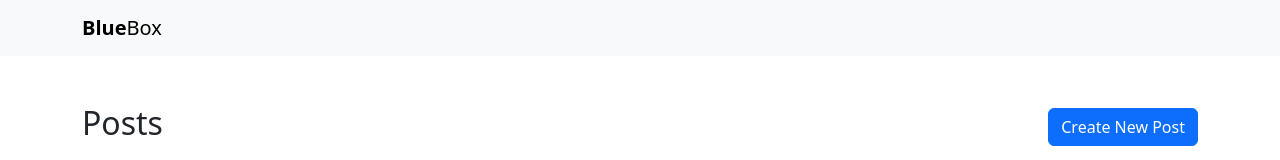
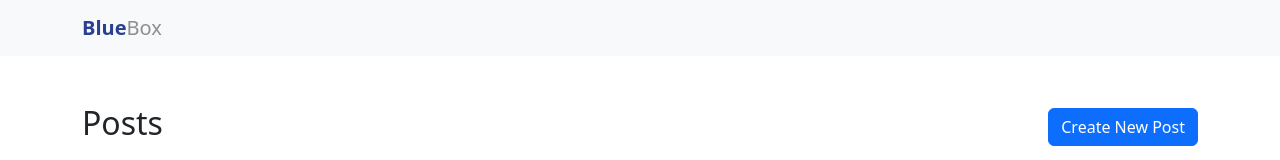
Before and after one commit to ethan-doan/bluebox-forum, a React (Create React App) app in the folder client/: page / in a window 1280 px wide. Shown: the top 160 px of the page. Built offline with nearby package versions, Linux system fonts and the light colour scheme; no server answers.

Commit message:
Header Logo Colors Added

```diff
--- a/client/src/components/Header.js
+++ b/client/src/components/Header.js
@@ -1,13 +1,14 @@
 import Container from "react-bootstrap/Container";
 import Navbar from "react-bootstrap/Navbar";
+import "../styles/Header.css";
 
 function Header() {
   return (
     <Navbar expand="lg" className="bg-body-tertiary">
       <Container>
         <Navbar.Brand>
-          <span className="fw-bold">Blue</span>
-          <span>Box</span>
+          <span className="fw-bold logo-1">Blue</span>
+          <span className="logo-2">Box</span>
         </Navbar.Brand>
       </Container>
     </Navbar>
--- /dev/null
+++ b/client/src/styles/Header.css
@@ -0,0 +1,7 @@
+.logo-1 {
+  color: #294090;
+}
+
+.logo-2 {
+  color: #908e8f;
+}
```
